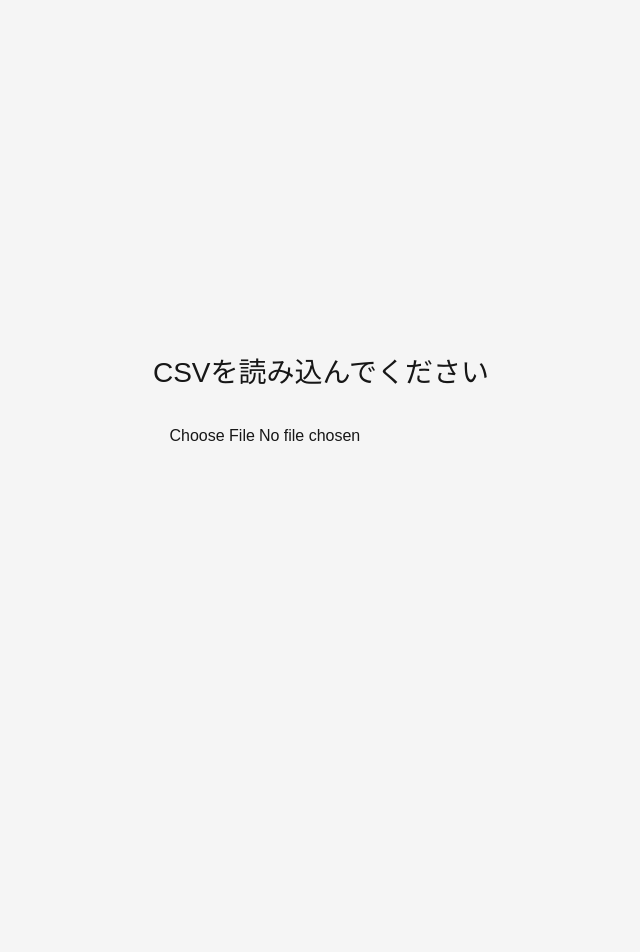
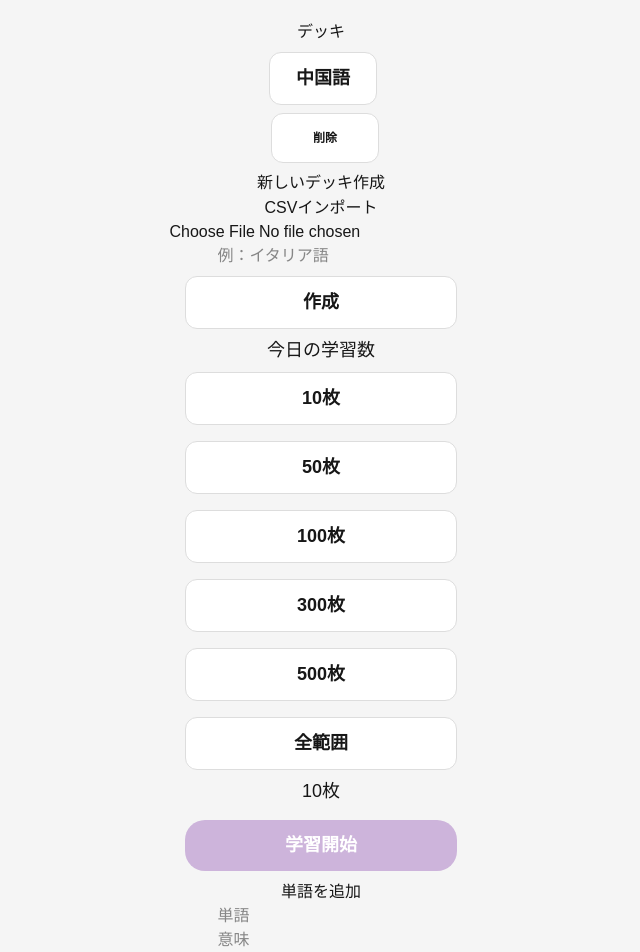
Before and after one commit to mio3087/anki-vocabulary-app, a Next.js app: page / in a window 1280 px wide. Shown: the top 952 px of the page, without its empty margins (319-959 px from the left). Before the commit the page ends 800 px from the top, so only its background shows below. Built offline with nearby package versions, Linux system fonts and the light colour scheme.

Commit message:
update deck system

```diff
--- a/app/page.tsx
+++ b/app/page.tsx
@@ -28,6 +28,8 @@ const [decks, setDecks] = useState<Deck[]>([
 ]);
 const [currentDeck, setCurrentDeck] = useState("中国語");
 
+const [newDeckName, setNewDeckName] = useState("");
+
 
   const [index, setIndex] = useState(0);
 
@@ -36,7 +38,7 @@ const [currentDeck, setCurrentDeck] = useState("中国語");
   const [started, setStarted] = useState(false);
   const [finished, setFinished] = useState(false);
 
-  const [questionCount, setQuestionCount] = useState(10);
+  const [questionCount, setQuestionCount] = useState<number | "all">(10);
   const [newWord, setNewWord] = useState("");
 const [newMeaning, setNewMeaning] = useState("");
 
@@ -45,14 +47,28 @@ const [newMeaning, setNewMeaning] = useState("");
 
 
   useEffect(() => {
-    const saved = localStorage.getItem("words");
 
-    if (saved) {
-      const data = JSON.parse(saved);
-      setWords(data);
-      setAllWords(data);
+  const savedDecks = localStorage.getItem("decks");
+
+  if (savedDecks) {
+
+    const data = JSON.parse(savedDecks);
+
+    setDecks(data);
+
+    const current = data.find(
+      (deck: Deck) =>
+        deck.name === currentDeck
+    );
+
+    if (current && current.words.length > 0) {
+  setWords(current.words);
+  setAllWords(current.words);
 }
+  }
+
 }, []);
+
 
 
   const loadCSV = (
@@ -96,12 +112,29 @@ const [newMeaning, setNewMeaning] = useState("");
         .filter((item) => item.word);
 
 
+    const updatedDecks = decks.map((deck) => {
+
+  if (deck.name === currentDeck) {
+    return {
+      ...deck,
+      words: newWords,
+    };
+  }
+
+  return deck;
+
+});
+
+
+setDecks(updatedDecks);
+
 setWords(newWords);
 setAllWords(newWords);
 
+
 localStorage.setItem(
-        "words",
-        JSON.stringify(newWords)
+  "decks",
+  JSON.stringify(updatedDecks)
 );
 
     };
@@ -114,10 +147,19 @@ const [newMeaning, setNewMeaning] = useState("");
 
 
 
+
+
 const startStudy = () => {
 
+  if (allWords.length === 0) {
+    alert("このデッキには単語がありません");
+    return;
+  }
+
   const selected =
-    shuffle(allWords).slice(0, questionCount);
+    questionCount === "all"
+      ? shuffle(allWords)
+      : shuffle(allWords).slice(0, questionCount);
 
   setWords(selected);
   setIndex(0);
@@ -125,15 +167,29 @@ const startStudy = () => {
 
 };
 
+const addDeck = () => {
+  if (!newDeckName) return;
+
+  const updatedDecks = [
+    ...decks,
+    {
+      name: newDeckName,
+      words: [],
+    },
+  ];
+
+  setDecks(updatedDecks);
+
+  localStorage.setItem(
+    "decks",
+    JSON.stringify(updatedDecks)
+  );
+
+  setCurrentDeck(newDeckName);
+  setNewDeckName("");
+};
 
 const addWord = () => {
-
-
-
-
-
-
-
 
   if (!newWord || !newMeaning) return;
 
@@ -146,19 +202,42 @@ const addWord = () => {
   };
 
 
-  const updated = [
-    ...allWords,
-    newItem
-  ];
+  const updatedDecks = decks.map((deck) => {
+
+    if (deck.name === currentDeck) {
+
+      return {
+        ...deck,
+        words: [
+          ...deck.words,
+          newItem,
+        ],
+      };
+
+    }
+
+    return deck;
+
+  });
 
 
-  setAllWords(updated);
-  setWords(updated);
+  setDecks(updatedDecks);
+
+
+  const current = updatedDecks.find(
+    (deck) => deck.name === currentDeck
+  );
+
+
+  if (current) {
+    setWords(current.words);
+    setAllWords(current.words);
+  }
 
 
   localStorage.setItem(
-    "words",
-    JSON.stringify(updated)
+    "decks",
+    JSON.stringify(updatedDecks)
   );
 
 
@@ -166,6 +245,7 @@ const addWord = () => {
   setNewMeaning("");
 
 };
+
 
 
   const answer = (
@@ -218,28 +298,7 @@ const addWord = () => {
   };
 
 
-  if (words.length === 0) {
 
-    return (
-
-      <main>
-
-        <h1>
-          CSVを読み込んでください
-        </h1>
-
-
-        <input
-          type="file"
-          accept=".csv"
-          onChange={loadCSV}
-        />
-
-      </main>
-
-    );
-
-  }
 
 
   if (!started) {
@@ -248,9 +307,76 @@ const addWord = () => {
 
       <main>
 
+
+
 <h3>デッキ</h3>
 
-<p>{currentDeck}</p>
+{decks.map((deck) => (
+  <div key={deck.name}>
+
+    <button
+  onClick={() => {
+  setCurrentDeck(deck.name);
+  setAllWords([...deck.words]);
+  setWords([...deck.words]);
+  setStarted(false);
+  setIndex(0);
+}}
+>
+  {deck.name}
+</button>
+
+
+<button
+  style={{
+    marginLeft: "10px",
+    padding: "4px 8px",
+    fontSize: "12px",
+  }}
+  onClick={() => {
+    setDecks(
+      decks.filter(
+        (d) => d.name !== deck.name
+      )
+    );
+  }}
+>
+  削除
+</button>
+
+
+
+
+  </div>
+))}
+
+<h3>
+新しいデッキ作成
+</h3>
+
+<hr />
+
+<h3>
+CSVインポート
+</h3>
+
+<input
+  type="file"
+  accept=".csv"
+  onChange={loadCSV}
+/>
+
+<input
+  placeholder="例：イタリア語"
+  value={newDeckName}
+  onChange={(e) =>
+    setNewDeckName(e.target.value)
+  }
+/>
+
+<button onClick={addDeck}>
+  作成
+</button>
 
 
 
@@ -271,13 +397,37 @@ const addWord = () => {
           100枚
         </button>
 
+        <button onClick={() => setQuestionCount(300)}>
+  300枚
+</button>
+
+<button onClick={() => setQuestionCount(500)}>
+  500枚
+</button>
+
+<button onClick={() => setQuestionCount("all")}>
+  全範囲
+</button>
+
 
         <p>
           {questionCount}枚
         </p>
 
 
-        <button onClick={startStudy}>
+        <button
+  onClick={startStudy}
+  style={{
+    background: "#cdb4db",
+    color: "white",
+    padding: "12px 30px",
+    borderRadius: "20px",
+    border: "none",
+    fontSize: "18px",
+    cursor: "pointer",
+    marginTop: "15px",
+  }}
+>
   学習開始
 </button>
 <hr />
@@ -411,10 +561,26 @@ const addWord = () => {
       >
 
         {showAnswer
-          ? words[index].meaning
-          : words[index].word
+  ? words[index]?.meaning
+  : words[index]?.word
 }
 
+<button
+  onClick={(e) => {
+    e.stopPropagation();
+
+    const speech =
+  new SpeechSynthesisUtterance(
+    words[index]?.word || ""
+  );
+
+    speech.lang = "zh-CN";
+
+    window.speechSynthesis.speak(speech);
+  }}
+>
+  🔊 音声
+</button>
 
       </div>
 
```
Lines whose indentation alone changed are shown as unchanged.
